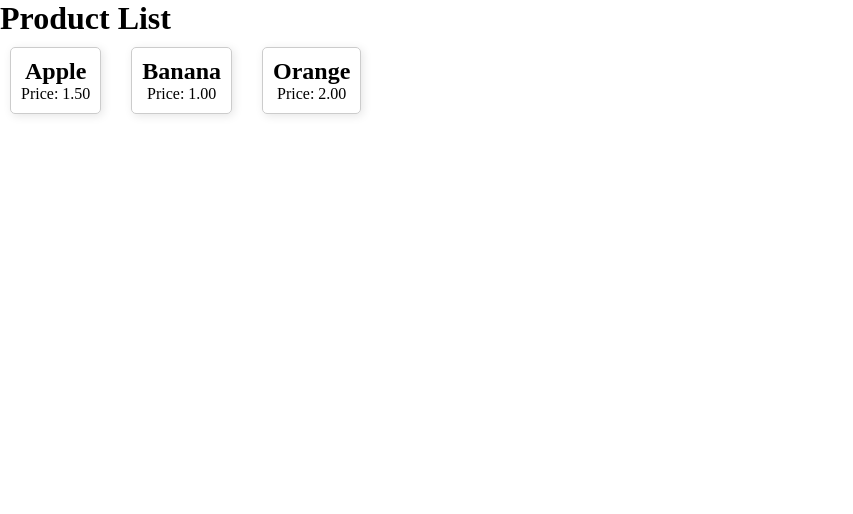
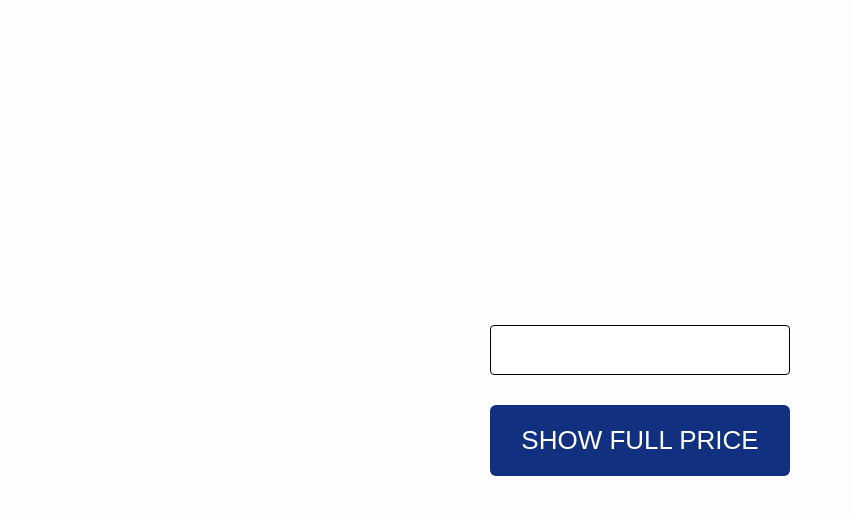
Before and after one commit to GlebMedvedovsky/55_react_ts, a React (Vite) app: page / in a window 1280 px wide. Shown: the top 514 px of the page, without its empty margins (0-853 px from the left). Built offline with nearby package versions, Linux system fonts and the light colour scheme.

Commit message:
Фикс дублирующегося пути

```diff
--- a/src/App.tsx
+++ b/src/App.tsx
@@ -7,12 +7,14 @@
 
 //Homeworks imports
 // import Homework06 from "./homeworks/Homework06/Homework06"
-import Homework07 from "./homeworks/homework07/Homework07"
+// import Homework07 from "./homeworks/homework07/Homework07"
+// import Lesson08 from "./lessons/Lesson08/Lesson08"
+import Consultation04 from "./consultations/Consultation04/Consultation04"
 function App() {
 
   return (
     <>
-      <Homework07 />
+      <Consultation04 />
     </>
   )
 }
--- a/src/components/Input/types.ts
+++ b/src/components/Input/types.ts
@@ -1,9 +1,11 @@
+import { ChangeEvent } from "react";
+
 export interface InputProps {
   placeholder?: string,
   name: string,
   value?: string,
   type?: 'text' | 'email' | 'number' | 'password' | 'tel',
-  onChange?: () => void,
+  onChange?: (event: ChangeEvent<HTMLInputElement>) => void,
   label?: string,
   id?: string
 }
--- a/src/components/Product/styles.css
+++ b/src/components/Product/styles.css
@@ -1,8 +1,14 @@
-.product-card {
-    border: 1px solid #ccc;
-    padding: 10px;
-    border-radius: 5px;
-    text-align: center;
-    margin: 10px;
-    box-shadow: 2px 2px 10px rgba(0, 0, 0, 0.1);
-  }
+.product-container {
+  display: flex;
+  flex-direction: column;
+  align-items: center;
+  justify-content: center;
+  gap: 30px;
+  min-width: 400px;
+  min-height: 400px;
+  padding: 20px;
+  background-color: rgb(0, 166, 255);
+  border: 2px solid rgb(11, 11, 72);
+  border-radius: 6px;
+  font-size: 24px;
+}
--- /dev/null
+++ b/src/consultations/Consultation04/Consultation04.tsx
@@ -0,0 +1,31 @@
+import Button from "../../components/Button/Button";
+import Input from "../../components/Input/Input";
+import './style.css';
+import { ChangeEvent, useState } from "react";
+function Consultation04 (){
+    const [invoiceAmount, setInvoiceAmount] = useState<string>('');
+    const [showTotalPrice, setShowTotalPrice] = useState<boolean>(false);
+
+
+    const onChangeAmount = (event: ChangeEvent<HTMLInputElement>) => {
+        setInvoiceAmount(event.target.value);
+    }
+
+
+    const showTotalPriceHandler = () => {
+        setShowTotalPrice(!showTotalPrice);
+    }
+    console.log(showTotalPrice);
+
+    return (
+        <div className="consultation04-container">
+            <Input name="invoice_amount" onChange={onChangeAmount} value={invoiceAmount}/>
+            <Button name="SHOW FULL PRICE" onClick={showTotalPriceHandler} />
+            {showTotalPrice &&
+            <div>
+                {invoiceAmount}
+            </div>}
+        </div>
+    )
+}
+export default Consultation04
--- /dev/null
+++ b/src/consultations/Consultation04/style.css
@@ -0,0 +1,10 @@
+.consultation04-container{
+    display: flex;
+    flex-direction: column;
+    align-items: center;
+    justify-content: center;
+    gap: 30px;
+    flex: 1;
+    padding: 40px;
+    background-color: rgb(253, 253, 253);
+}
--- /dev/null
+++ b/src/lessons/Lesson08/Lesson08.tsx
@@ -0,0 +1,47 @@
+import { ChangeEvent, useState } from 'react';
+import './style.css';
+import Input from '../../components/Input/Input';
+import EmployeeCard from "../../components/EmployeeCard/EmployeeCard";
+import AvatarImg from "../../assets/avatar.jpg";
+import Button from '../../components/Button/Button';
+function Lesson08() {
+//Неконтролируемый элемент(компонент) - элемент, который контролируется браузером
+  //Контролируемый элемент(компонент) - элемент, который контролируется c помощью React
+  // 1 шаг контроля - создание state, в котором будет храниться значение поля
+  const [message, setMessage] = useState<string>('');
+  const [showMessage, setShowMessege] = useState<boolean>(false)
+
+  // 2 шаг контроля - использование state в компоненте
+  const onChangeMessage = (event: ChangeEvent<HTMLInputElement>) => {
+    console.log(event.target.value);
+    setMessage(event.target.value)
+  }
+  const showMessageHandler = () => {
+    setShowMessege(!showMessage);
+  }
+
+  return (
+    <div className="lesson08-container">
+            <Input
+        name='message'
+        label='Message'
+        id='message_id'
+        placeholder='Enter your message'
+        value={message}
+        onChange={onChangeMessage}
+      />
+      <Button name='Show Message' onClick={showMessageHandler} />
+      {/* showMessage?<div>{message}</div>  */}
+      {showMessage && <div>{message}</div>}
+      <EmployeeCard
+        name="Mary Smith"
+        position="Software Engineer"
+        department="IT"
+        img={AvatarImg}
+      >
+        <h3>The best employee</h3>
+      </EmployeeCard>
+    </div>
+  );
+}
+export default Lesson08;
--- /dev/null
+++ b/src/lessons/Lesson08/style.css
@@ -0,0 +1,10 @@
+.lesson08-container {
+    display: flex;
+    flex-direction: column;
+    align-items: center;
+    justify-content: center;
+    gap: 30px;
+    flex: 1;
+    padding: 40px;
+    background-color: rgb(253, 253, 253);
+  }
```
Also changed, not shown: src/components/EmployeeCard/EmployeeCard.tsx (added, +16 -0 lines), src/components/EmployeeCard/styles.css (added, +8 -0 lines), src/components/EmployeeCard/types.ts (added, +7 -0 lines), src/homeworks/Homework06/Homework06.tsx (deleted, +0 -8 lines), src/assets/avatar.jpg (added).
